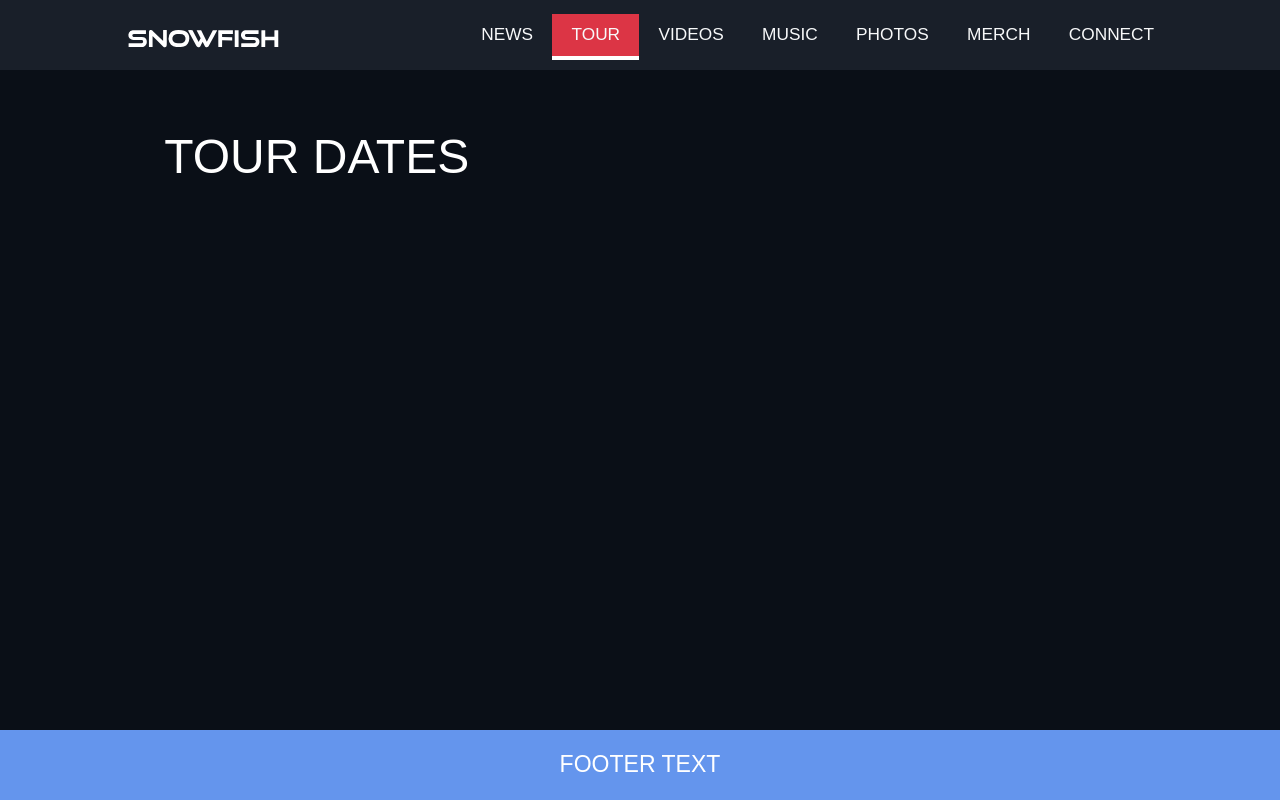
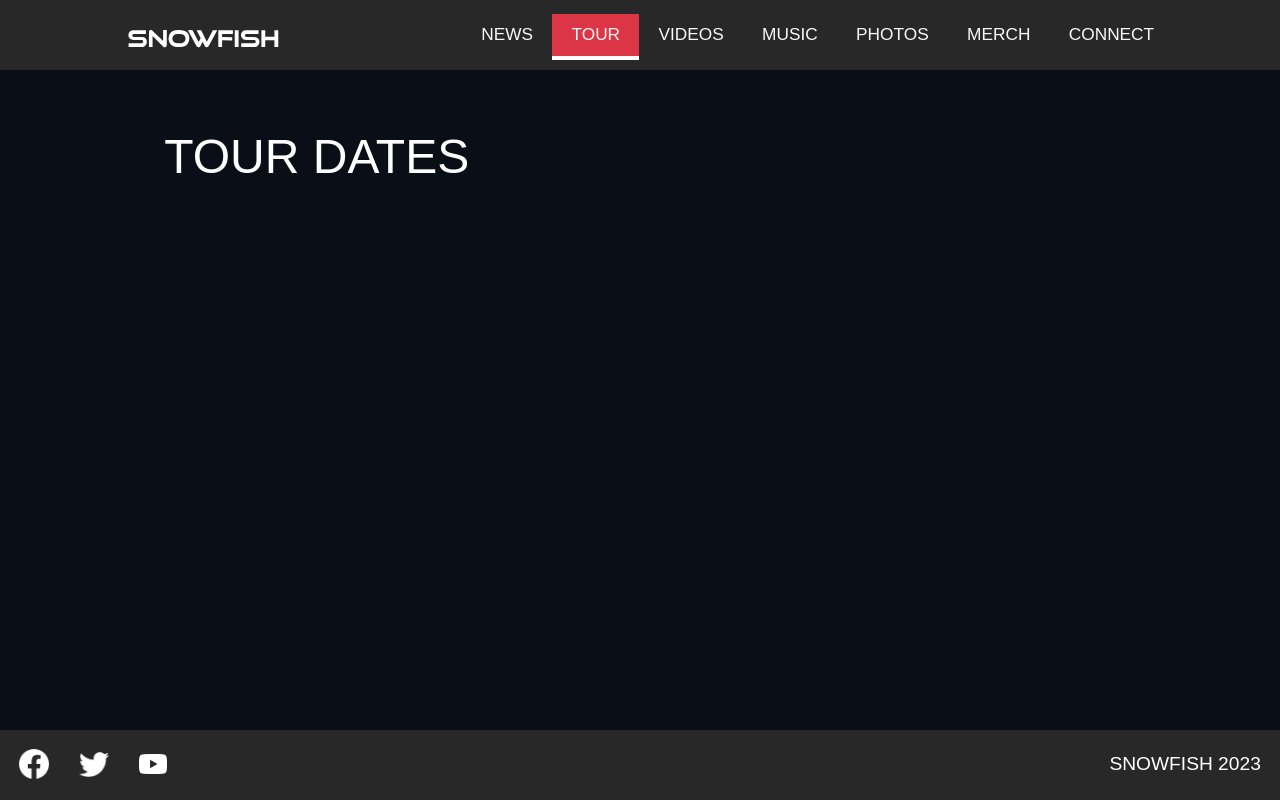
Before and after one commit to solomonrodrigues/snowfish, a Django app: page /tour/ in a window 1280 px wide. Run offline with Django 4.2, Linux system fonts and the light colour scheme; data that the repository does not hold is empty.

Commit message:
Social media icons, tour dates update, tour date update, added about section on home page.

```diff
--- a/layout/static/layout/css/styles.css
+++ b/layout/static/layout/css/styles.css
@@ -34,6 +34,7 @@ p {
 
 [role="banner"] {
     background: #191f29; /*#1a1827;*/
+    background: #282828;
     overflow: hidden;
     margin: 0;
     padding: 10px 0 6px;
@@ -65,7 +66,7 @@ p {
     left: 0;
     width: 100%;
     height: 70px;
-    background: transparent; /*#191f29;*/
+    background: transparent;
     overflow: hidden;
     margin: 0;
     padding: 1rem;
@@ -73,7 +74,8 @@ p {
     text-transform: uppercase;
     text-align: center;
     /*temp*/
-    background:cornflowerblue;
+    background: #191f29;
+    background: #282828;
 }
 
 .bg-dark-navy {
@@ -158,9 +160,69 @@ a.nav-link:active {
     list-style: none;
 }
 
+.tour-date-item {
+    background: #0a0f17;
+    /*background-color: #0a0f17;*/
+    margin-bottom: 10px;
+}
+
 .content {
     /*The header and footer are 70px each, so minus 140 from the content, this allows the footer to line up with the bottom of the page*/
     min-height: calc(100vh - 140px);
     display: flex;
     flex-direction: column;
 }
+
+.footer-contents {
+    display: flex;
+    justify-content: space-between;
+    /*width: 40%;*/
+    margin: 0 auto;
+}
+
+.footer-social {
+    display: flex;
+    align-items: center;
+    list-style: none;
+    padding: 0;
+    margin: 0;
+}
+
+.footer-social li {
+    display: inline-block;
+    margin-right: 30px;
+}
+
+.footer-text {
+    display: flex;
+    align-items: center;
+    font-size: 1rem;
+}
+
+.footer-text p {
+    display: inline-block;
+}
+
+.facebook {
+    background: url(../img/social/facebook.png) 0 0 no-repeat;
+    width: 30px;
+    height: 30px;
+    background-size: contain;
+    display: block;
+}
+
+.twitter {
+    background: url(../img/social/twitter.png) 0 0 no-repeat;
+    width: 30px;
+    height: 25px;
+    background-size: contain;
+    display: block;
+}
+
+.youtube {
+    background: url(../img/social/youtube.png) 0 0 no-repeat;
+    width: 30px;
+    height: 20px;
+    background-size: contain;
+    display: block;
+}
--- a/layout/templates/base.html
+++ b/layout/templates/base.html
@@ -37,8 +37,21 @@
                 {% endblock content %}
                 </main>
                 <footer role="footer">
-                  <div>
-                    <p>Footer Text</p>
+                  <div class="footer-contents">
+                      <ul class="footer-social">
+                          <li>
+                              <a class="facebook" href="https://www.facebook.com/snowfishband"></a>
+                          </li>
+                          <li>
+                            <a class="twitter" href="https://twitter.com/snowfishband"></a>
+                          </li>
+                          <li>
+                            <a class="youtube" href="https://www.youtube.com/channel/UCOpdjKHcrFKGOerZPavIxWw"></a>
+                          </li>
+                      </ul>
+                      <div class="footer-text">
+                          <p>Snowfish 2023</p>
+                      </div>
                   </div>
                 </footer>
                 <script src="./static/layout/js/sticky-nav.js"></script>
--- a/tour/models.py
+++ b/tour/models.py
@@ -1,10 +1,12 @@
 from django.db import models
+from django.urls import reverse
 
 
 # Create your models here.
 
 
 class TourDate(models.Model):
+    slug = models.SlugField(null=False, unique=True)
     date = models.DateField()
     start_time = models.TimeField(null=True, blank=True)
     title = models.CharField(max_length=100, null=True, blank=True)
@@ -20,5 +22,8 @@ class TourDate(models.Model):
     def __str__(self):
         return self.title
 
+    def get_absolute_url(self):
+        return reverse("tour-date", kwargs={"slug": self.slug})
+
     class Meta:
         verbose_name_plural = "TourDates"
--- a/tour/templates/tour-dates.html
+++ b/tour/templates/tour-dates.html
@@ -12,11 +12,27 @@
       <div class="mt-5">
         <ol id="tour-dates-list" class="tour-dates-list">
           {% for date in tour_dates %}
+<!--          <li>-->
+<!--            <div class="tour-date-item">-->
+<!--              <h5>{{ date.date }}</h5>-->
+<!--              <p>{{ date.city }}, {{ date.country }}</p>-->
+<!--              <p class="text-secondary">{{ date.venue }}</p>-->
+<!--            </div>-->
+<!--          </li>-->
           <li>
-            <div class="mb-3">
-              <h5>{{ date.date }}</h5>
-              <p>{{ date.city }}, {{ date.country }}</p>
-              <p class="text-secondary">{{ date.venue }}</p>
+            <div class="col-sm-6">
+              <div class="card bg-dark border-light mb-3">
+                <div class="card-header">
+                  <h5 class="card-title my-1">{{ date.date }}</h5>
+                </div>
+                <div class="card-body">
+                  <p class="card-text">{{ date.city }}, {{ date.country }}</p>
+                  <div class="d-flex justify-content-between align-items-center">
+                    <p class="card-text text-secondary">{{ date.venue }}</p>
+                    <a class="btn btn-secondary" href="{% url 'tour-date' date.slug %}">View</a>
+                  </div>
+                </div>
+              </div>
             </div>
           </li>
           {% endfor %}
--- a/tour/urls.py
+++ b/tour/urls.py
@@ -1,8 +1,9 @@
 from django.urls import path
 
 from . import views
-from .views import TourDates
+from .views import TourDates, TourDate
 
 urlpatterns = [
     path("tour/", TourDates.as_view(), name="tour"),
+    path("tour-date/<slug:slug>", TourDate.as_view(), name="tour-date"),
 ]
```
Also changed, not shown: layout/templates/home.html (+9 -42 lines), layout/static/layout/img/social/facebook.png (added), layout/static/layout/img/social/twitter.png (added), layout/static/layout/img/social/youtube.png (added).
